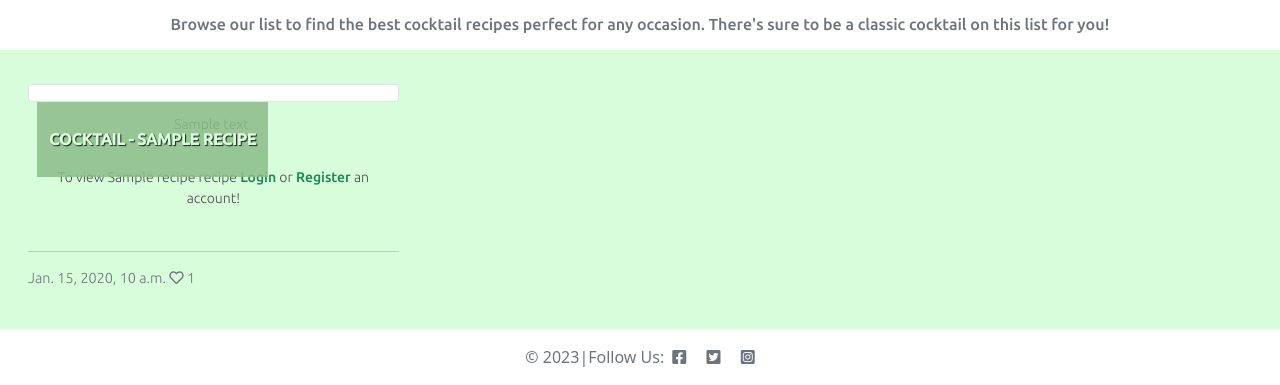
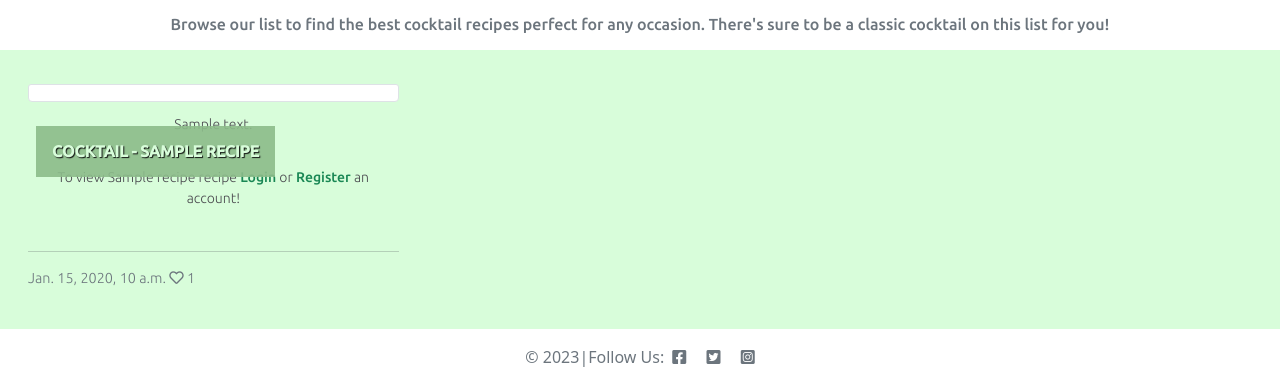
Before and after one commit to Indrakens/cocktail-haven, a Django app: page / in a window 1280 px wide. Shown: the part 611-996 px from the top of the page. Run offline with Django 3.2, Linux system fonts and the light colour scheme; tables that the repository leaves empty hold one stand-in row (values such as "Sample post").

Commit message:
Add img-fluid to image-container

```diff
--- a/static/css/style.css
+++ b/static/css/style.css
@@ -87,10 +87,10 @@
     position: absolute;
     bottom: 38%;
     min-width: 30%;
-    left: 9px;
+    left: 8px;
     background-color: #8CBC8A;
-    opacity: 85%;
-    padding: 8px;
+    opacity: 90%;
+    padding: 12px;
     text-shadow: 1px 1px 1px black;
 }
 
--- a/templates/index.html
+++ b/templates/index.html
@@ -34,14 +34,14 @@
                 <div class="col-md-4">
                     <div class="card mb-4">
                         <div class="card-body">
-                            <div class="image-container">
+                            <div class="image-container img-fluid">
                                 {% if "placeholder" in recipe.featured_image.url %}
-                                <img class="card-img-top img-thumbnail" style="width: 100%; height: 100%;"
-                                    src="https://res.cloudinary.com/dinbzvx8s/image/upload/v1699958086/static/images/cocktail.7062657aa641.jpg" width="100%" alt="mohito-cocktail-glass">
+                                <img class="card-img-top img-thumbnail"
+                                    src="https://res.cloudinary.com/dinbzvx8s/image/upload/v1699958086/static/images/cocktail.7062657aa641.jpg" width="100%" height="auto" alt="mohito-cocktail-glass">
                                 {% else %}
-                                <img class="card-img-top img-thumbnail" style="width: 100%; height: 100%;" src=" {{ recipe.featured_image.url }}">
+                                <img class="card-img-top img-thumbnail" style="max-width: 100%; height: auto;" src=" {{ recipe.featured_image.url }}">
                                 {% endif %}
-                                <div class="image-flash py-4">
+                                <div class="image-flash">
                                     <p class="cocktail h6"><strong>Cocktail - {{ recipe.name }}</strong></p>
                                 </div>
                                 <div class="post-link">
```
